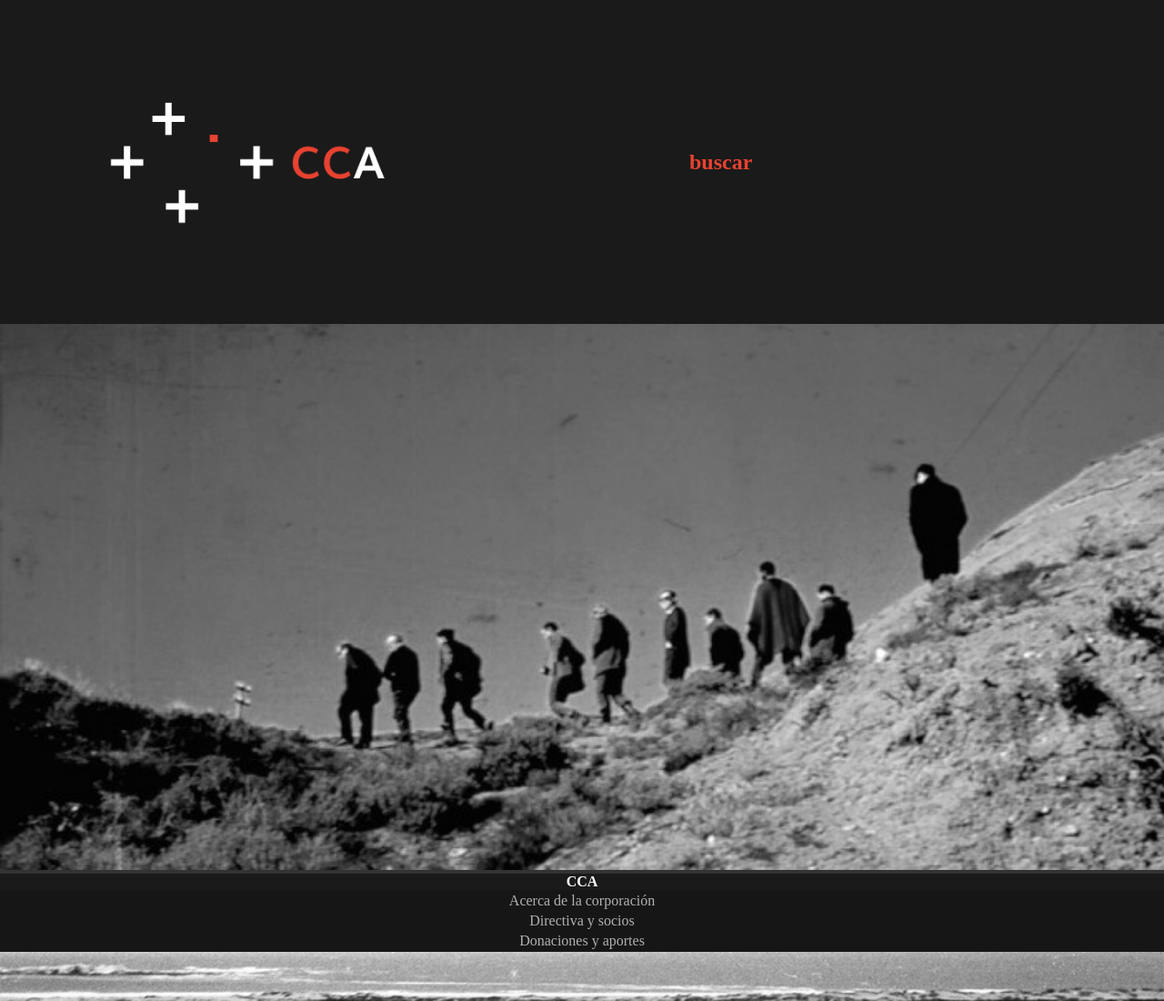
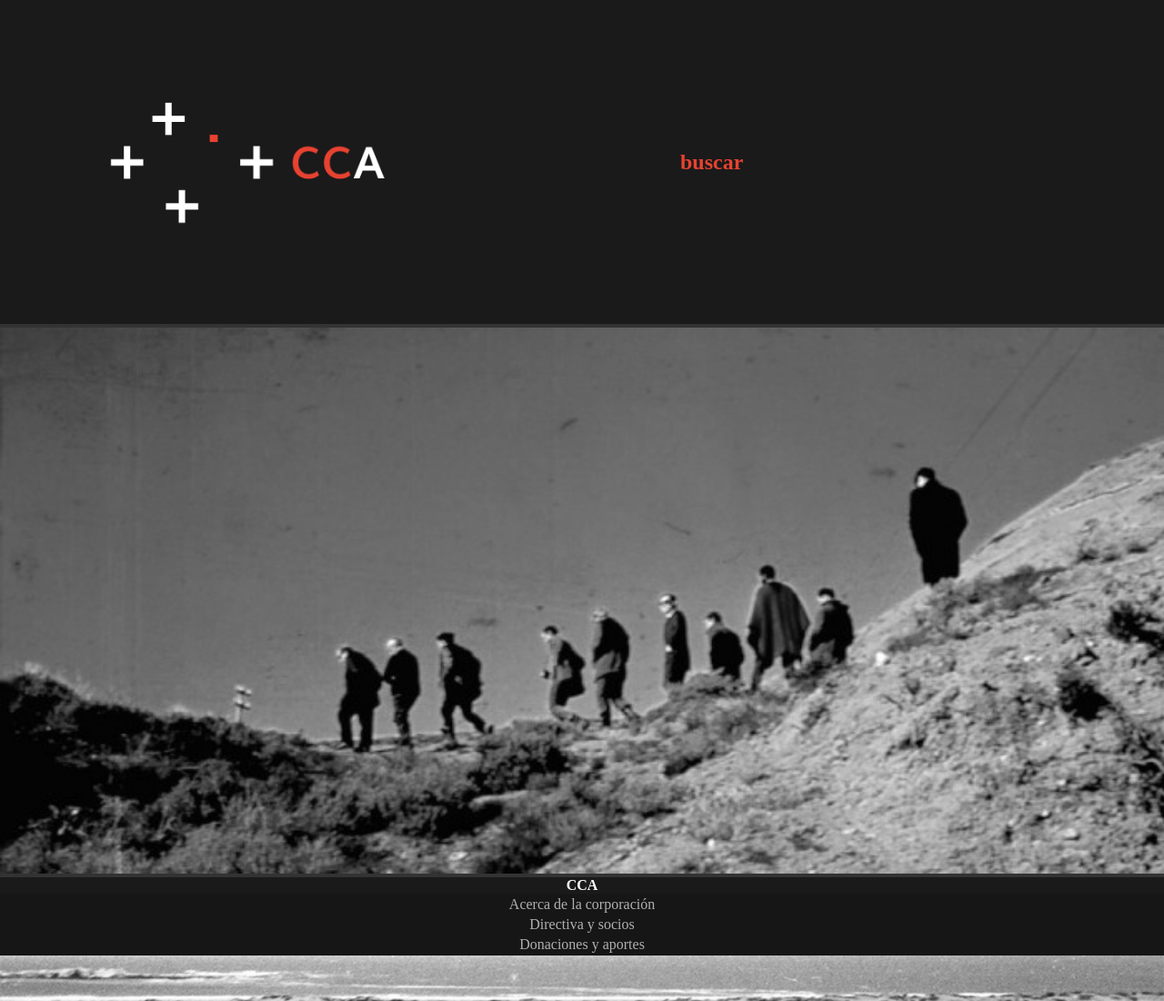
Before and after one commit to ClaudioGC/CCA, a plain HTML site: page index.html in a window 1280 px wide. Shown: the top 1100 px of the page at 91% size. Drawn offline with Linux system fonts and the light colour scheme; a web font is replaced by a local one.

Commit message:
commit 1

```diff
--- a/index.html
+++ b/index.html
@@ -15,7 +15,7 @@
  <body>
 
    <!--header-->
-   <div class="caja">
+   <div class="caja" id="encabezado">
 
      <table>
 
@@ -46,7 +46,6 @@
 
     <!--titulo2-->
     <div class="caja">
-
        <h2>Ciudad Abierta</h2>
 
     </div>
--- a/less/compiler.less
+++ b/less/compiler.less
@@ -67,9 +67,10 @@ display:inline-block;
 	color: @color;
     width: 100%;
     margin-left:2em;
-    margin-right:30px;
+    margin-right:10px;
 
 }
+
 
 .caja
 {
@@ -77,10 +78,6 @@ display:inline-block;
     width:100%;
 }
 
-#en_linea
-{
-   display:inline;
-}
 
 h2
 {
```
